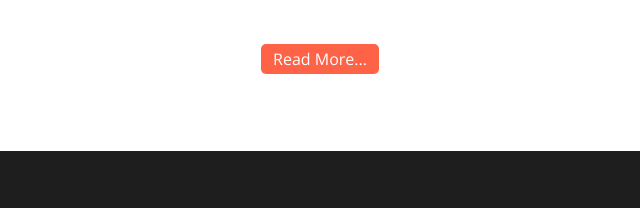
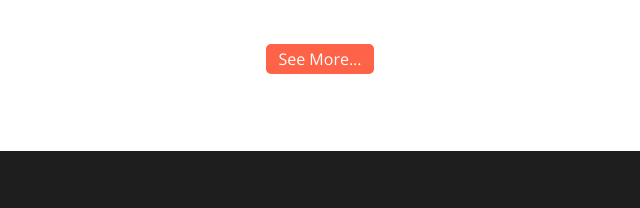
Before and after one commit to Johnny19code/a1-electronics, a plain HTML site: page index.html in a window 1280 px wide. Shown: the part 2890-3098 px from the top of the page, 320-960 px from the left. Drawn offline with nearby package versions, Linux system fonts and the light colour scheme.

Commit message:
code commit

```diff
--- a/index.html
+++ b/index.html
@@ -316,7 +316,7 @@
 
 
                   <div class="read-more">
-                    <a href="gallery.html">Read More...</a>
+                    <a href="gallery.html">See More...</a>
                   </div>
 
         </div>
```
